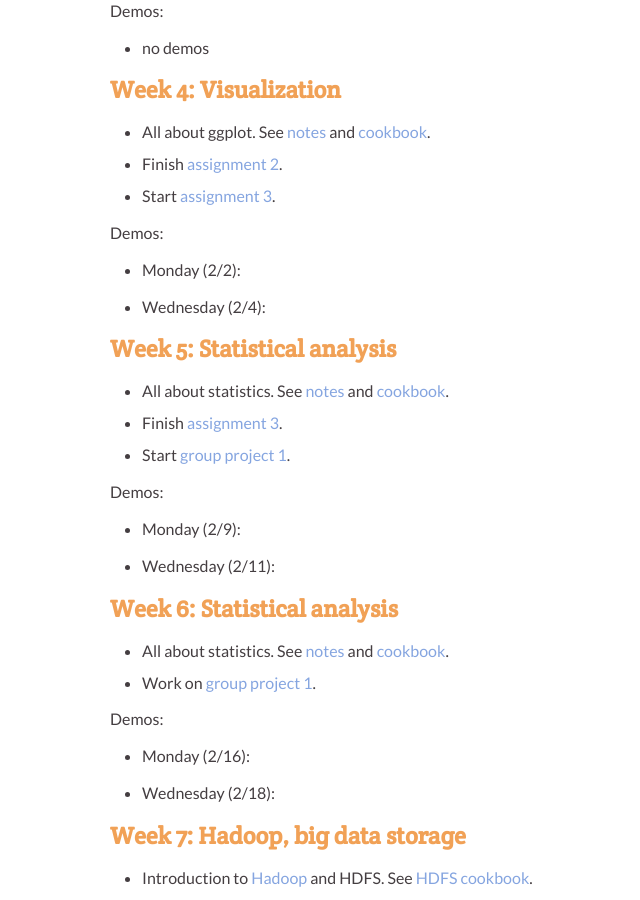
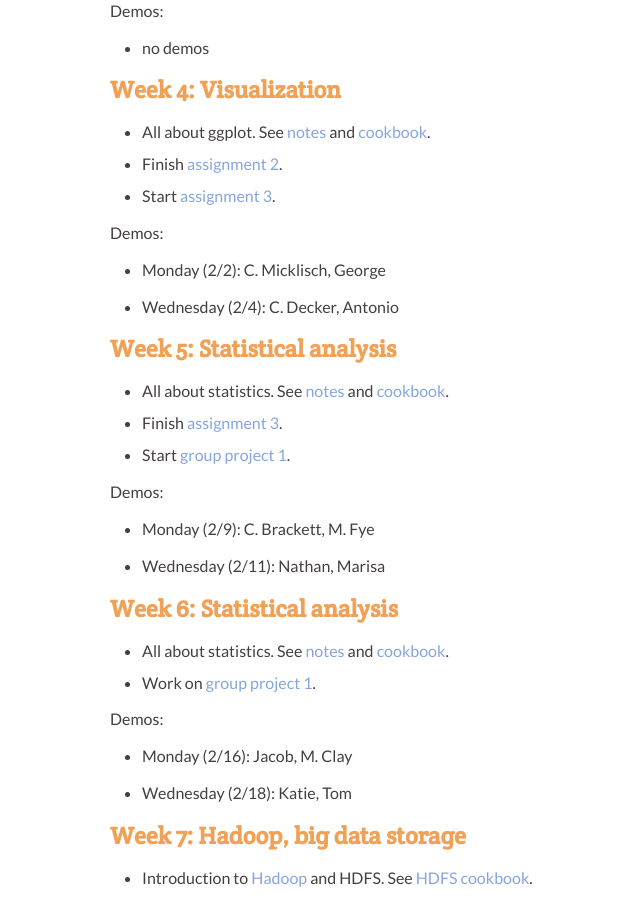
Before and after one commit to joshuaeckroth/cinf401-website, a Jekyll site: the page built from notes/calendar.markdown, in a window 1280 px wide and 900 px high, scrolled down 1481 px. Shown: the whole window, without its empty margins (105-745 px from the left). Built offline with Jekyll 4.4.1, drawn with Linux system fonts in a browser that asks for light colours; Markdown is read by kramdown in place of the engine named in the settings.

Commit message:
Added demo days scheduled.

```diff
--- a/notes/calendar.markdown
+++ b/notes/calendar.markdown
@@ -54,9 +54,9 @@ Demos:
 
 Demos:
 
-- Monday (2/2):
+- Monday (2/2): C. Micklisch, George
 
-- Wednesday (2/4):
+- Wednesday (2/4): C. Decker, Antonio
 
 ## Week 5: Statistical analysis
 
@@ -66,9 +66,9 @@ Demos:
 
 Demos:
 
-- Monday (2/9):
+- Monday (2/9): C. Brackett, M. Fye
 
-- Wednesday (2/11):
+- Wednesday (2/11): Nathan, Marisa
 
 ## Week 6: Statistical analysis
 
@@ -77,9 +77,9 @@ Demos:
 
 Demos:
 
-- Monday (2/16):
+- Monday (2/16): Jacob, M. Clay
 
-- Wednesday (2/18):
+- Wednesday (2/18): Katie, Tom
 
 ## Week 7: Hadoop, big data storage
 
```
